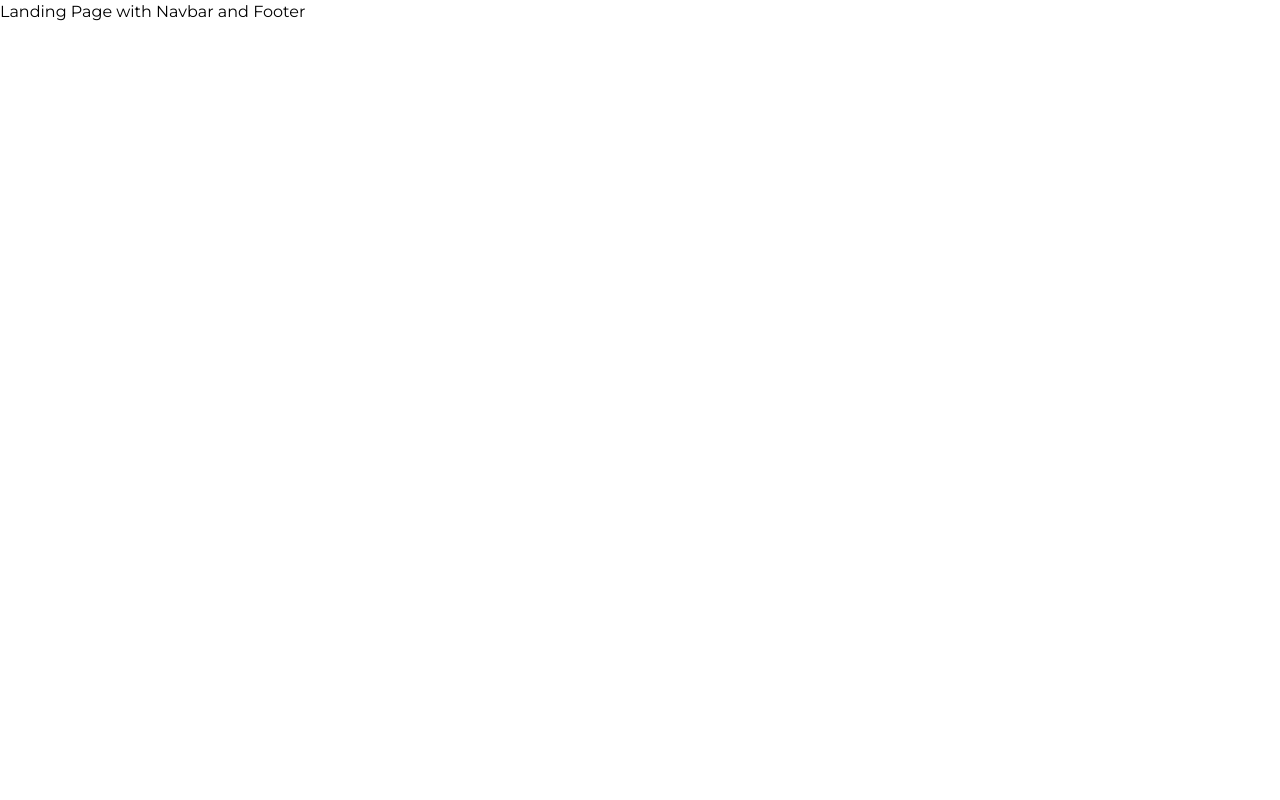
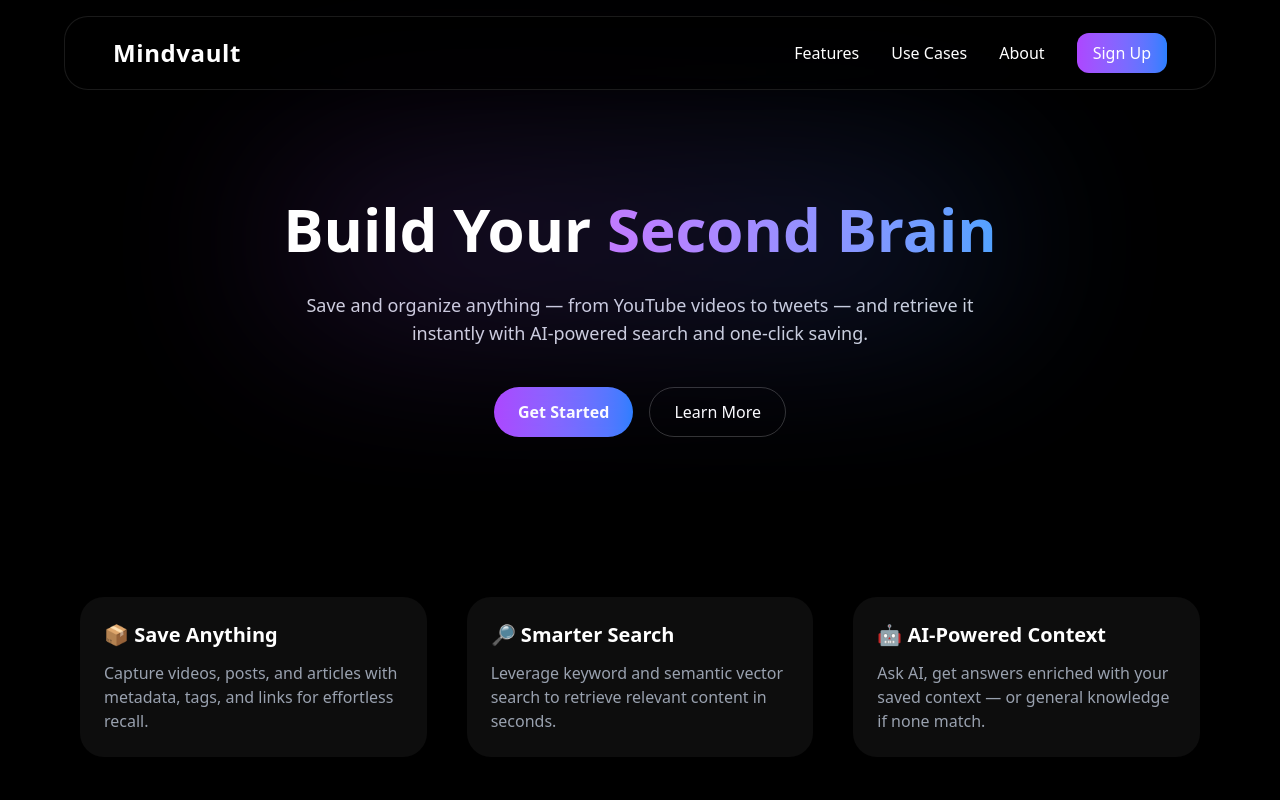
Before and after one commit to akash2003git/mindvault, a React (Vite) app in the folder frontend/: page / in a window 1280 px wide. Shown: the top 800 px of the page. Built offline with nearby package versions, Linux system fonts and the light colour scheme.

Commit message:
Placeholder landing page

```diff
--- a/frontend/package.json
+++ b/frontend/package.json
@@ -12,6 +12,7 @@
   "dependencies": {
     "@tailwindcss/vite": "^4.1.11",
     "axios": "^1.11.0",
+    "framer-motion": "^12.23.12",
     "jotai": "^2.13.1",
     "jwt-decode": "^4.0.0",
     "react": "^19.1.1",
--- a/frontend/src/App.tsx
+++ b/frontend/src/App.tsx
@@ -4,8 +4,7 @@ import { jotaiStore } from "./store/store";
 import LoginPage from "./pages/LoginPage";
 import SignupPage from "./pages/SignupPage";
 import AuthSuccessPage from "./pages/AuthSuccessPage";
-
-const LandingPage = () => <div>Landing Page with Navbar and Footer</div>;
+import LandingPage from "./pages/LandingPage";
 
 function App() {
   return (
--- /dev/null
+++ b/frontend/src/pages/LandingPage.tsx
@@ -0,0 +1,142 @@
+import { useState } from "react";
+import { motion, AnimatePresence } from "framer-motion";
+
+export default function LandingPage() {
+  const [menuOpen, setMenuOpen] = useState(false);
+
+  return (
+    <div className="bg-black text-white min-h-screen relative overflow-hidden font-sans">
+      {/* Navbar */}
+      <nav className="fixed top-4 left-1/2 -translate-x-1/2 z-50 backdrop-blur-md bg-black/60 rounded-3xl flex justify-between items-center px-6 md:px-12 py-4 w-[90%] max-w-6xl shadow-lg border border-white/10">
+        <div className="text-2xl font-extrabold tracking-wide">Mindvault</div>
+        <div className="hidden md:flex gap-8 items-center">
+          <button className="hover:text-purple-400 transition-colors">
+            Features
+          </button>
+          <button className="hover:text-purple-400 transition-colors">
+            Use Cases
+          </button>
+          <button className="hover:text-purple-400 transition-colors">
+            About
+          </button>
+          <button className="px-4 py-2 rounded-xl bg-gradient-to-r from-purple-500 to-blue-500 hover:opacity-90 transition-colors">
+            Sign Up
+          </button>
+        </div>
+        <div className="md:hidden flex items-center">
+          <button
+            onClick={() => setMenuOpen(!menuOpen)}
+            className="focus:outline-none"
+          >
+            <svg
+              className="w-7 h-7"
+              fill="none"
+              stroke="currentColor"
+              strokeWidth="2"
+              viewBox="0 0 24 24"
+              xmlns="http://www.w3.org/2000/svg"
+            >
+              <path
+                strokeLinecap="round"
+                strokeLinejoin="round"
+                d="M4 6h16M4 12h16M4 18h16"
+              ></path>
+            </svg>
+          </button>
+        </div>
+      </nav>
+
+      {/* Mobile Menu (Sticky) */}
+      <AnimatePresence>
+        {menuOpen && (
+          <motion.div
+            initial={{ opacity: 0, y: -20 }}
+            animate={{ opacity: 1, y: 0 }}
+            exit={{ opacity: 0, y: -20 }}
+            className="fixed top-24 left-1/2 -translate-x-1/2 w-[90%] max-w-sm bg-black/90 backdrop-blur-md flex flex-col items-center gap-6 py-6 rounded-3xl border border-white/10 shadow-xl md:hidden z-40"
+          >
+            <button
+              className="hover:text-purple-400"
+              onClick={() => setMenuOpen(false)}
+            >
+              Features
+            </button>
+            <button
+              className="hover:text-purple-400"
+              onClick={() => setMenuOpen(false)}
+            >
+              Use Cases
+            </button>
+            <button
+              className="hover:text-purple-400"
+              onClick={() => setMenuOpen(false)}
+            >
+              About
+            </button>
+            <button
+              className="px-4 py-2 rounded-xl bg-gradient-to-r from-purple-500 to-blue-500 hover:opacity-90"
+              onClick={() => setMenuOpen(false)}
+            >
+              Sign Up
+            </button>
+          </motion.div>
+        )}
+      </AnimatePresence>
+
+      {/* Hero Section */}
+      <section className="relative pt-48 px-8 md:px-20 text-center">
+        <div className="relative inline-block">
+          <div className="absolute inset-0 bg-gradient-to-r from-purple-500 to-blue-500 rounded-full blur-[100px] opacity-30 pointer-events-none"></div>
+          <h1 className="relative text-4xl md:text-6xl font-bold mb-6 leading-tight">
+            Build Your{" "}
+            <span className="bg-gradient-to-r from-purple-400 to-blue-400 bg-clip-text text-transparent">
+              Second Brain
+            </span>
+          </h1>
+        </div>
+        <p className="text-base md:text-lg text-gray-300 max-w-2xl mx-auto mb-10">
+          Save and organize anything — from YouTube videos to tweets — and
+          retrieve it instantly with AI-powered search and one-click saving.
+        </p>
+        <div className="flex justify-center gap-4">
+          <button className="px-6 py-3 rounded-full bg-gradient-to-r from-purple-500 to-blue-500 text-white font-semibold hover:opacity-90 transition">
+            Get Started
+          </button>
+          <button className="px-6 py-3 rounded-full border border-white/20 hover:border-purple-400 transition">
+            Learn More
+          </button>
+        </div>
+      </section>
+
+      {/* Feature Highlights */}
+      <section className="relative mt-40 px-8 md:px-20 grid md:grid-cols-3 gap-10 text-left">
+        <div className="p-6 rounded-3xl bg-white/5 hover:bg-white/10 transition">
+          <h2 className="text-xl font-semibold mb-3">📦 Save Anything</h2>
+          <p className="text-gray-400">
+            Capture videos, posts, and articles with metadata, tags, and links
+            for effortless recall.
+          </p>
+        </div>
+        <div className="p-6 rounded-3xl bg-white/5 hover:bg-white/10 transition">
+          <h2 className="text-xl font-semibold mb-3">🔎 Smarter Search</h2>
+          <p className="text-gray-400">
+            Leverage keyword and semantic vector search to retrieve relevant
+            content in seconds.
+          </p>
+        </div>
+        <div className="p-6 rounded-3xl bg-white/5 hover:bg-white/10 transition">
+          <h2 className="text-xl font-semibold mb-3">🤖 AI-Powered Context</h2>
+          <p className="text-gray-400">
+            Ask AI, get answers enriched with your saved context — or general
+            knowledge if none match.
+          </p>
+        </div>
+      </section>
+
+      {/* Footer */}
+      <footer className="mt-40 py-8 text-center text-gray-500 border-t border-white/10">
+        © {new Date().getFullYear()} Mindvault. All rights reserved.
+      </footer>
+    </div>
+  );
+}
--- a/frontend/src/services/authService.ts
+++ /dev/null
@@ -1,105 +0,0 @@
-import axiosInstance from "../api/axiosInstance";
-import { jotaiStore } from "../store/store";
-import { accessTokenAtom, userAtom } from "../store/atoms/authAtom";
-import { jwtDecode } from "jwt-decode";
-
-// Define the API endpoints
-const AUTH_URLS = {
-  login: "/user/login",
-  signup: "/user/signup",
-  googleAuth: "/auth/google",
-  getMe: "/user/me",
-};
-
-// Define the type for the user data you expect from the API
-interface User {
-  _id: string;
-  username: string;
-  email: string;
-  // Add other user properties as needed
-}
-
-// Define the type for the login/signup response
-interface AuthResponse {
-  accessToken: string;
-  _id: string;
-  username: string;
-  email: string;
-  message: string;
-  // Add other properties if your backend sends them
-}
-
-// Function to handle user login
-export const loginUser = async (credentials: any): Promise<AuthResponse> => {
-  try {
-    const response = await axiosInstance.post<AuthResponse>(
-      AUTH_URLS.login,
-      credentials,
-    );
-    const { accessToken, _id, username, email } = response.data;
-
-    // On successful login, save the token and user to Jotai
-    jotaiStore.set(accessTokenAtom, accessToken);
-    jotaiStore.set(userAtom, { _id, username, email });
-
-    return response.data;
-  } catch (error) {
-    // Re-throw the error so it can be handled by the UI component
-    throw error;
-  }
-};
-
-// Function to handle user signup
-export const signupUser = async (credentials: any): Promise<AuthResponse> => {
-  try {
-    const response = await axiosInstance.post<AuthResponse>(
-      AUTH_URLS.signup,
-      credentials,
-    );
-    const { accessToken, _id, username, email } = response.data;
-
-    // On successful signup, save the token and user to Jotai
-    jotaiStore.set(accessTokenAtom, accessToken);
-    jotaiStore.set(userAtom, { _id, username, email });
-
-    return response.data;
-  } catch (error) {
-    throw error;
-  }
-};
-
-// Function to get the current authenticated user's details
-export const getMe = async (): Promise<User> => {
-  try {
-    const response = await axiosInstance.get<User>(AUTH_URLS.getMe);
-    return response.data;
-  } catch (error) {
-    throw error;
-  }
-};
-
-// A small utility to decode the token and set the user in Jotai
-export const decodeTokenAndSetUser = (token: string) => {
-  try {
-    const decodedToken: any = jwtDecode(token);
-    const user: User = {
-      _id: decodedToken.id,
-      username: decodedToken.username,
-      email: decodedToken.email,
-    };
-    jotaiStore.set(accessTokenAtom, token);
-    jotaiStore.set(userAtom, user);
-    return true;
-  } catch (error) {
-    console.error("Failed to decode JWT token:", error);
-    jotaiStore.set(accessTokenAtom, null);
-    jotaiStore.set(userAtom, null);
-    return false;
-  }
-};
-
-// A small utility to remove auth data
-export const logoutUser = () => {
-  jotaiStore.set(accessTokenAtom, null);
-  jotaiStore.set(userAtom, null);
-};
--- a/frontend/src/validations/zodSchemas.ts
+++ /dev/null
@@ -1,32 +0,0 @@
-import { z } from "zod";
-
-// <-- Signup Schema -->
-export const signupSchema = z.object({
-  username: z
-    .string()
-    .min(3, { message: "Username must be at least 3 characters long." })
-    .max(20, { message: "Username must not exceed 20 characters." })
-    .trim(),
-  email: z.email("Invalid email address").trim().toLowerCase(),
-  password: z
-    .string()
-    .min(8, { message: "Password must be at least 8 characters long." })
-    .max(20, { message: "Password must be no more than 20 characters long." }),
-});
-
-// <-- Login Schema -->
-const usernameSchema = z
-  .string()
-  .min(3, { message: "Username must be at least 3 characters long." })
-  .max(20, { message: "Username must not exceed 20 characters." })
-  .trim();
-
-const emailSchema = z
-  .email({ message: "Invalid email address." })
-  .trim()
-  .toLowerCase();
-
-export const loginSchema = z.object({
-  identifier: z.union([usernameSchema, emailSchema]),
-  password: z.string().min(1, { message: "Password is required." }),
-});
```
Also changed, not shown: 1 other file (tests, documents, lock files or other folders).
